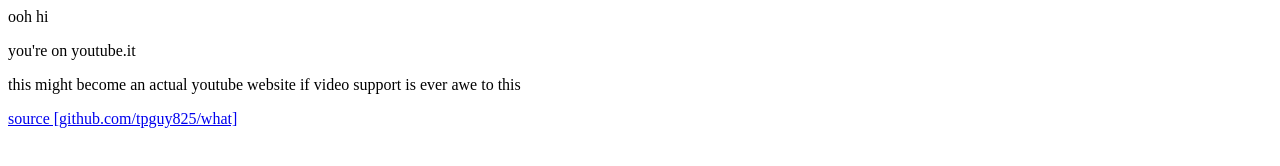
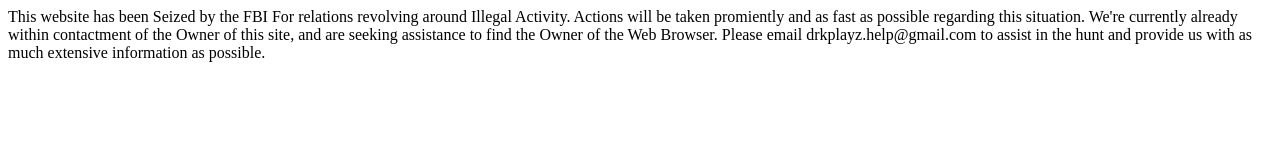
Before and after one commit to drkkkkkk/test_website, a plain HTML site: page index.html in a window 1280 px wide. Drawn offline with Linux system fonts and the light colour scheme.

Commit message:
Update index.html

```diff
--- a/index.html
+++ b/index.html
@@ -5,10 +5,7 @@
 </head>
 
 <body>
-    <p>ooh hi</p>
-    <p>you're on youtube.it</p>
-    <p>this might become an actual youtube website if video support is ever awe to this</p>
-    <a href="https://github.com/tpguy825/what">source [github.com/tpguy825/what]</a>
+   This website has been Seized by the FBI For relations revolving around Illegal Activity. Actions will be taken promiently and as fast as possible regarding this situation. We're currently already within contactment of the Owner of this site, and are seeking assistance to find the Owner of the Web Browser. Please email drkplayz.help@gmail.com to assist in the hunt and provide us with as much extensive information as possible.
 </body>
 
 </html>
```
